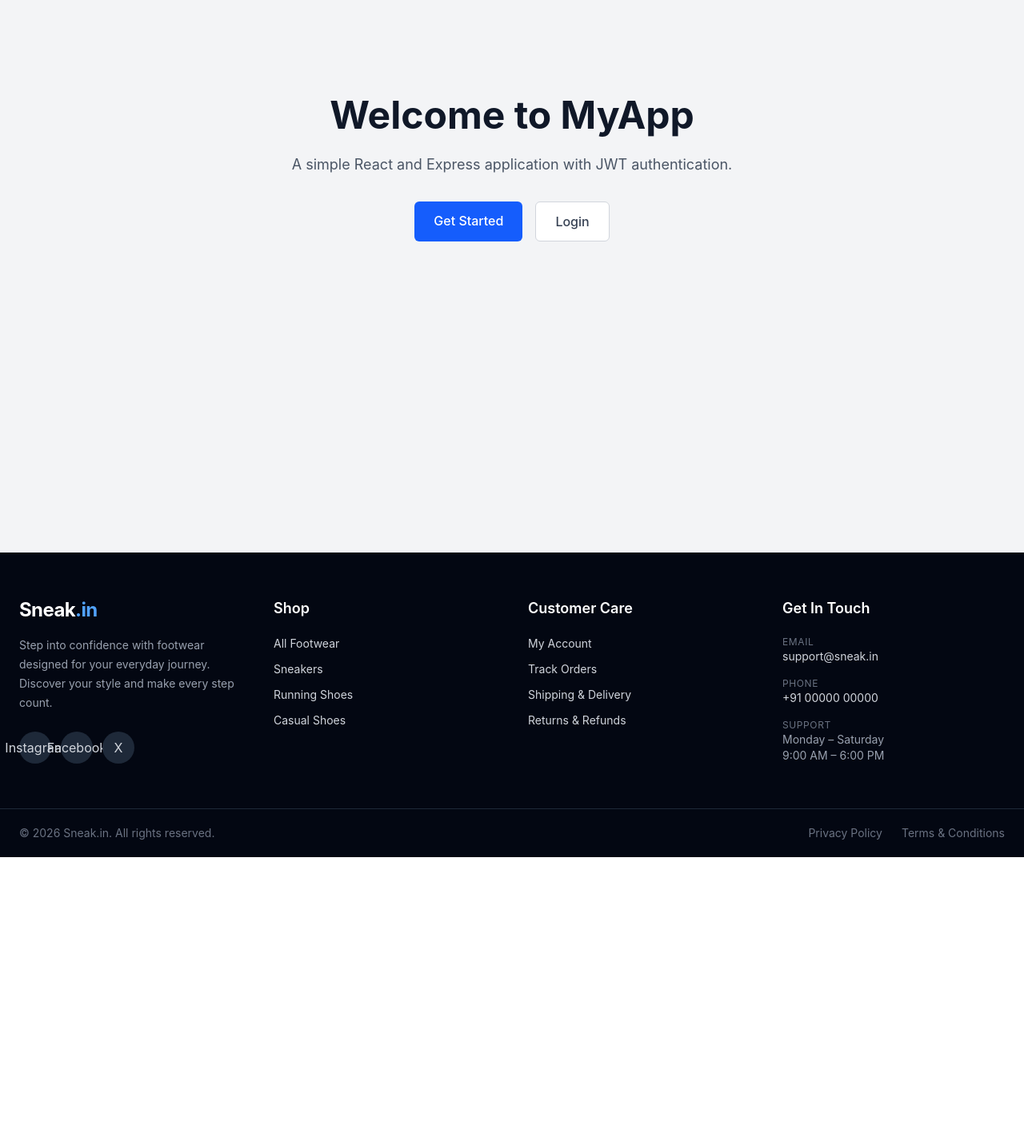
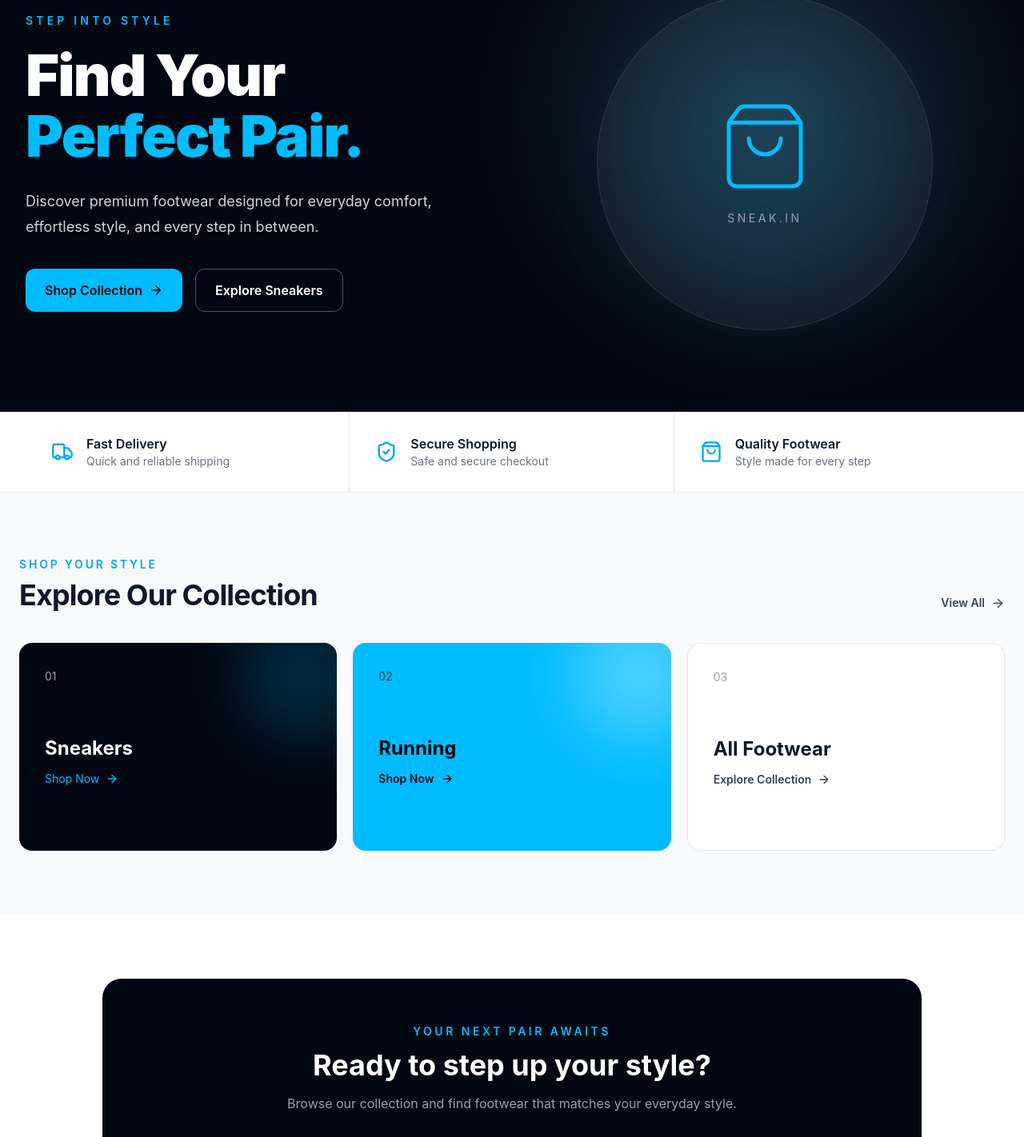
Before and after one commit to muhammadniishad786-rgb/Sneak.in, a React (Vite) app in the folder frontend/: page / in a window 1280 px wide. Shown: the part 190-1612 px from the top of the page at 80% size. Before the commit the page ends 1262 px from the top, so only its background shows below. Built offline with nearby package versions, Linux system fonts and the light colour scheme.

Commit message:
home page udpate

```diff
--- a/frontend/src/pages/Home.jsx
+++ b/frontend/src/pages/Home.jsx
@@ -1,43 +1,271 @@
+import { Link } from "react-router-dom";
+import { ArrowRight, ShoppingBag, Truck, ShieldCheck } from "lucide-react";
+
 function Home() {
   return (
-    <div className="min-h-screen bg-gray-100">
+    <div className="min-h-screen bg-white text-gray-900">
 
       {/* Hero Section */}
-      <section className="flex min-h-[80vh] items-center justify-center px-6">
-        <div className="max-w-2xl text-center">
+      <section className="relative overflow-hidden bg-gray-950 text-white">
 
-          <h1 className="text-5xl font-bold text-gray-900 mb-6">
-            Welcome to MyApp
-          </h1>
+        <div className="absolute inset-0 bg-[radial-gradient(circle_at_75%_40%,rgba(96,211,251,0.18),transparent_35%)]" />
 
-          <p className="text-lg text-gray-600 mb-8">
-            A simple React and Express application with JWT
-            authentication.
-          </p>
+        <div className="relative mx-auto grid min-h-[78vh] max-w-7xl items-center gap-12 px-6 py-16 lg:grid-cols-2 lg:px-8">
 
-          <div className="flex justify-center gap-4">
+          {/* Left Content */}
+          <div className="max-w-2xl">
 
-            <a
-              href="/register"
-              className="rounded-md bg-blue-600 px-6 py-3 font-medium text-white hover:bg-blue-700"
-            >
-              Get Started
-            </a>
+            <p className="mb-5 text-sm font-semibold uppercase tracking-[0.3em] text-sky-400">
+              Step Into Style
+            </p>
 
-            <a
-              href="/login"
-              className="rounded-md border border-gray-300 bg-white px-6 py-3 font-medium text-gray-700 hover:bg-gray-50"
-            >
-              Login
-            </a>
+            <h1 className="text-5xl font-black leading-[1.05] tracking-tight sm:text-6xl lg:text-7xl">
+              Find Your
+              <span className="block text-sky-400">
+                Perfect Pair.
+              </span>
+            </h1>
+
+            <p className="mt-7 max-w-xl text-lg leading-8 text-gray-300">
+              Discover premium footwear designed for everyday comfort,
+              effortless style, and every step in between.
+            </p>
+
+            {/* Buttons */}
+            <div className="mt-9 flex flex-wrap gap-4">
+
+              <Link
+                to="/products"
+                className="group flex items-center gap-2 rounded-xl bg-sky-400 px-6 py-3.5 font-semibold text-gray-950 transition hover:bg-sky-300"
+              >
+                Shop Collection
+                <ArrowRight
+                  size={18}
+                  className="transition-transform group-hover:translate-x-1"
+                />
+              </Link>
+
+              <Link
+                to="/products?category=sneakers"
+                className="rounded-xl border border-gray-600 px-6 py-3.5 font-semibold text-white transition hover:border-white hover:bg-white hover:text-gray-950"
+              >
+                Explore Sneakers
+              </Link>
+
+            </div>
+
+          </div>
+
+          {/* Right Visual */}
+          <div className="relative hidden lg:flex items-center justify-center">
+
+            <div className="absolute h-80 w-80 rounded-full bg-sky-400/10 blur-3xl" />
+
+            <div className="relative flex h-[420px] w-[420px] items-center justify-center rounded-full border border-white/10 bg-white/5 backdrop-blur-sm">
+
+              <div className="text-center">
+                <ShoppingBag
+                  size={120}
+                  strokeWidth={1}
+                  className="mx-auto text-sky-400"
+                />
+
+                <p className="mt-5 text-sm uppercase tracking-[0.25em] text-gray-400">
+                  Sneak.in
+                </p>
+              </div>
+
+            </div>
 
           </div>
 
         </div>
       </section>
 
+
+      {/* Features */}
+      <section className="border-b border-gray-200 bg-white">
+
+        <div className="mx-auto grid max-w-7xl grid-cols-1 divide-y divide-gray-200 px-6 sm:grid-cols-3 sm:divide-x sm:divide-y-0 lg:px-8">
+
+          <div className="flex items-center gap-4 py-7 sm:px-8">
+            <Truck className="text-sky-500" size={28} />
+
+            <div>
+              <h3 className="font-semibold">Fast Delivery</h3>
+              <p className="text-sm text-gray-500">
+                Quick and reliable shipping
+              </p>
+            </div>
+          </div>
+
+          <div className="flex items-center gap-4 py-7 sm:px-8">
+            <ShieldCheck className="text-sky-500" size={28} />
+
+            <div>
+              <h3 className="font-semibold">Secure Shopping</h3>
+              <p className="text-sm text-gray-500">
+                Safe and secure checkout
+              </p>
+            </div>
+          </div>
+
+          <div className="flex items-center gap-4 py-7 sm:px-8">
+            <ShoppingBag className="text-sky-500" size={28} />
+
+            <div>
+              <h3 className="font-semibold">Quality Footwear</h3>
+              <p className="text-sm text-gray-500">
+                Style made for every step
+              </p>
+            </div>
+          </div>
+
+        </div>
+
+      </section>
+
+
+      {/* Categories */}
+      <section className="bg-gray-50 px-6 py-20">
+
+        <div className="mx-auto max-w-7xl">
+
+          <div className="mb-10 flex items-end justify-between">
+
+            <div>
+              <p className="mb-2 text-sm font-semibold uppercase tracking-[0.2em] text-sky-500">
+                Shop Your Style
+              </p>
+
+              <h2 className="text-3xl font-bold tracking-tight sm:text-4xl">
+                Explore Our Collection
+              </h2>
+            </div>
+
+            <Link
+              to="/products"
+              className="hidden items-center gap-2 text-sm font-semibold text-gray-700 hover:text-sky-500 sm:flex"
+            >
+              View All
+              <ArrowRight size={17} />
+            </Link>
+
+          </div>
+
+
+          <div className="grid gap-5 sm:grid-cols-2 lg:grid-cols-3">
+
+            {/* Sneakers */}
+            <Link
+              to="/products?category=sneakers"
+              className="group relative min-h-[260px] overflow-hidden rounded-2xl bg-gray-950 p-8 text-white"
+            >
+              <div className="absolute -right-10 -top-10 h-40 w-40 rounded-full bg-sky-400/20 blur-2xl transition group-hover:bg-sky-400/30" />
+
+              <div className="relative">
+                <p className="text-sm text-gray-400">01</p>
+
+                <h3 className="mt-16 text-2xl font-bold">
+                  Sneakers
+                </h3>
+
+                <div className="mt-3 flex items-center gap-2 text-sm text-sky-400">
+                  Shop Now
+                  <ArrowRight
+                    size={16}
+                    className="transition-transform group-hover:translate-x-1"
+                  />
+                </div>
+              </div>
+            </Link>
+
+
+            {/* Running */}
+            <Link
+              to="/products?category=running"
+              className="group relative min-h-[260px] overflow-hidden rounded-2xl bg-sky-400 p-8 text-gray-950"
+            >
+              <div className="absolute -right-10 -top-10 h-40 w-40 rounded-full bg-white/30 blur-2xl" />
+
+              <div className="relative">
+                <p className="text-sm text-gray-700">02</p>
+
+                <h3 className="mt-16 text-2xl font-bold">
+                  Running
+                </h3>
+
+                <div className="mt-3 flex items-center gap-2 text-sm font-semibold">
+                  Shop Now
+                  <ArrowRight
+                    size={16}
+                    className="transition-transform group-hover:translate-x-1"
+                  />
+                </div>
+              </div>
+            </Link>
+
+
+            {/* All Footwear */}
+            <Link
+              to="/products"
+              className="group relative min-h-[260px] overflow-hidden rounded-2xl border border-gray-200 bg-white p-8 sm:col-span-2 lg:col-span-1"
+            >
+              <div className="relative">
+                <p className="text-sm text-gray-400">03</p>
+
+                <h3 className="mt-16 text-2xl font-bold">
+                  All Footwear
+                </h3>
+
+                <div className="mt-3 flex items-center gap-2 text-sm font-semibold text-gray-700">
+                  Explore Collection
+                  <ArrowRight
+                    size={16}
+                    className="transition-transform group-hover:translate-x-1"
+                  />
+                </div>
+              </div>
+            </Link>
+
+          </div>
+
+        </div>
+      </section>
+
+
+      {/* CTA */}
+      <section className="bg-white px-6 py-20">
+
+        <div className="mx-auto max-w-5xl rounded-3xl bg-gray-950 px-8 py-14 text-center text-white sm:px-12">
+
+          <p className="mb-3 text-sm font-semibold uppercase tracking-[0.25em] text-sky-400">
+            Your Next Pair Awaits
+          </p>
+
+          <h2 className="text-3xl font-bold sm:text-4xl">
+            Ready to step up your style?
+          </h2>
+
+          <p className="mx-auto mt-4 max-w-xl text-gray-400">
+            Browse our collection and find footwear that matches
+            your everyday style.
+          </p>
+
+          <Link
+            to="/products"
+            className="mt-8 inline-flex items-center gap-2 rounded-xl bg-sky-400 px-7 py-3.5 font-semibold text-gray-950 transition hover:bg-sky-300"
+          >
+            Shop Now
+            <ArrowRight size={18} />
+          </Link>
+
+        </div>
+
+      </section>
+
     </div>
   );
 }
 
-export default Home;
+export default Home
```
